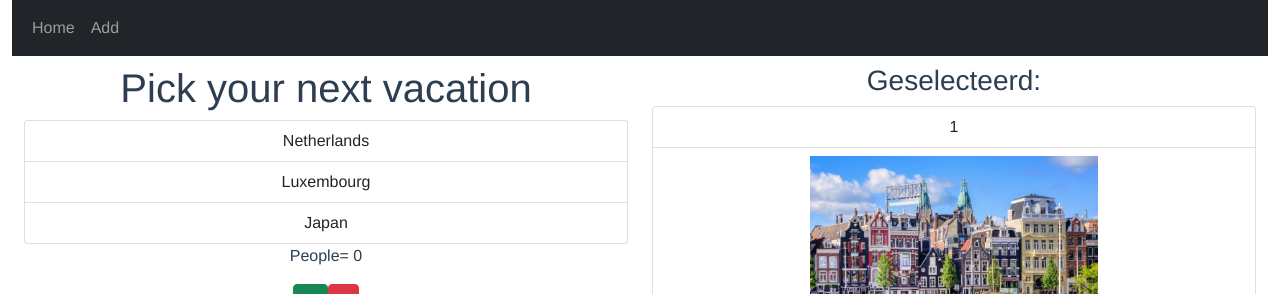
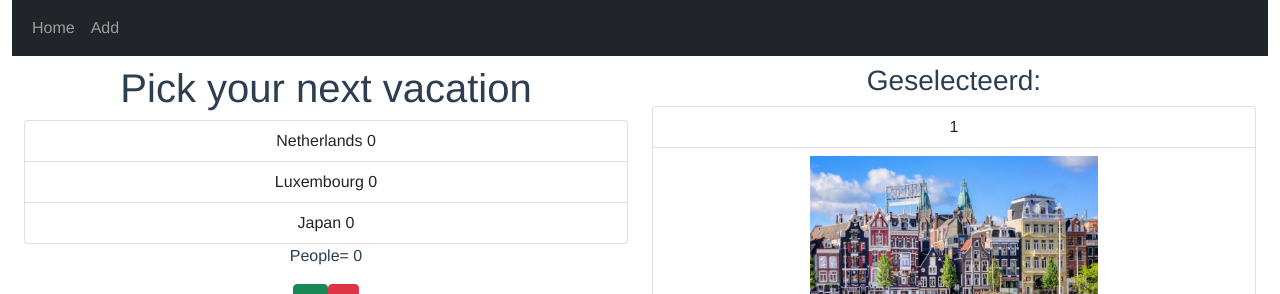
Before and after one commit to rtirdad/vacation-picker, a Vue app: page / in a window 1280 px wide. Shown: the top 294 px of the page. Built offline with nearby package versions, Linux system fonts and the light colour scheme.

Commit message:
like and dislike button added

```diff
--- a/src/components/CountryDetail.vue
+++ b/src/components/CountryDetail.vue
@@ -22,7 +22,7 @@
       {{country.details}}
     </li>
     <li v-if="isExpensive" class="list-group-item">
-      <p class="bg-danger">DUUR!</p>
+      <p class="bg-danger">This trip is Expensive!</p>
     </li>
   </ul>
   <span class="float-end">
--- a/src/components/vacationPicker.vue
+++ b/src/components/vacationPicker.vue
@@ -8,7 +8,7 @@
         <ul class="list-group">
           <li class="list-group-item" v-for="(country,index) in countryData.countries" v-bind:key="country.id" :title="country.details"
               @click="selectCountry(index)">
-            {{country.name}}
+            {{country.name}} {{country.rating}}
           </li>
         </ul>
         <p> People= {{counter}}</p>
```
